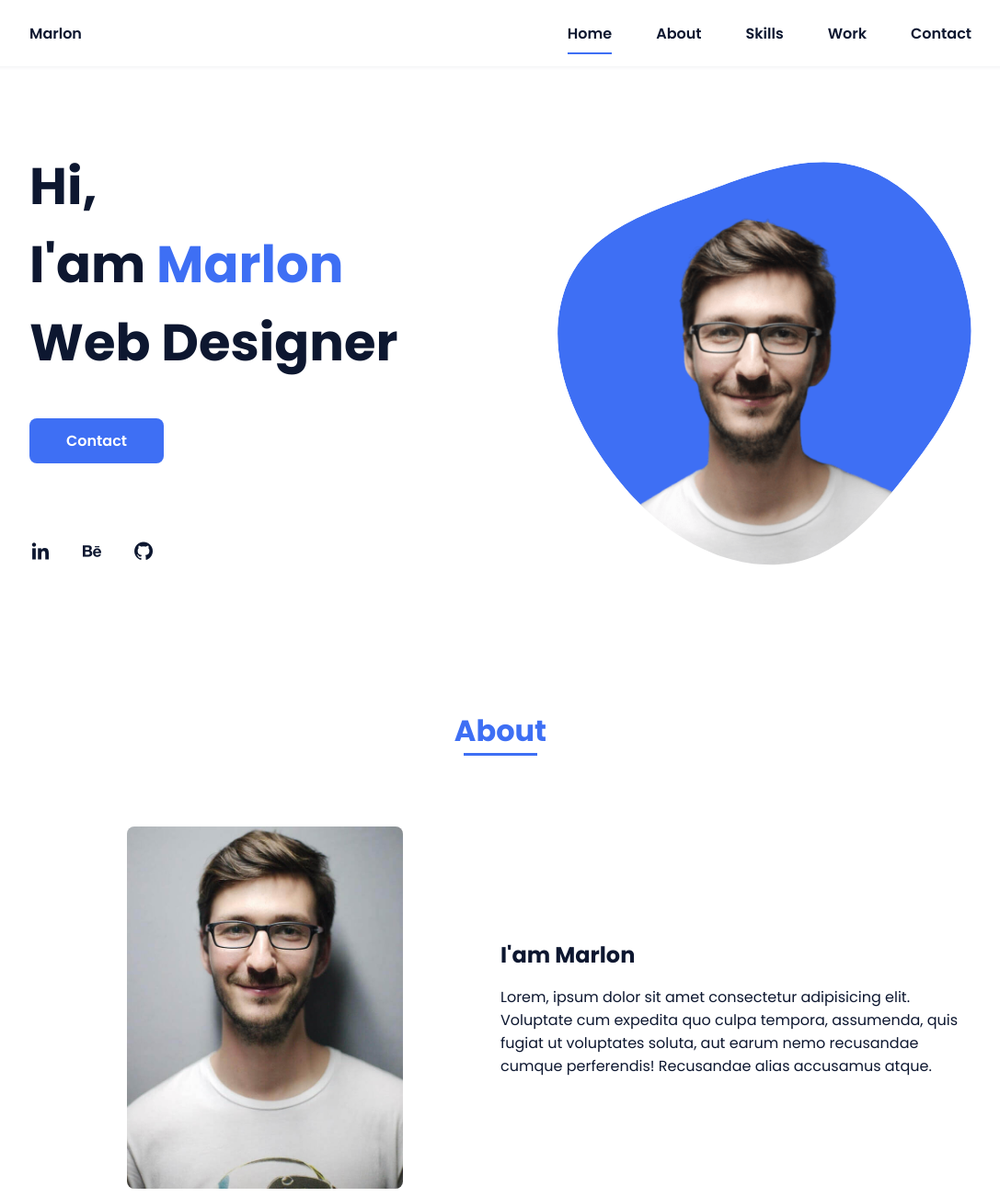
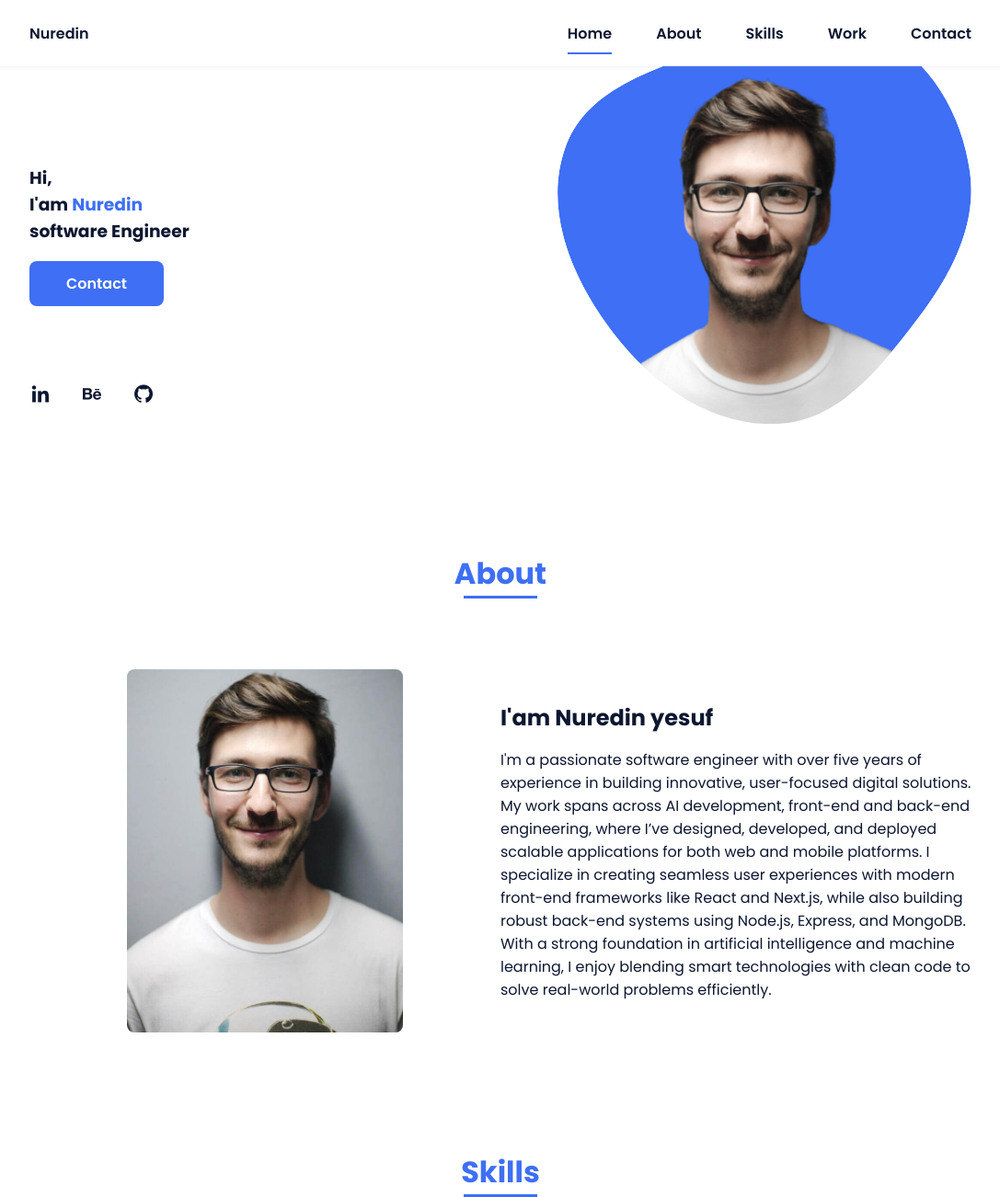
Before and after one commit to NuredinYesuf/portfoli1, a plain HTML site: page index.html in a window 1280 px wide. Shown: the top 1302 px of the page at 92% size, without its empty margins (96-1183 px from the left). Drawn offline with nearby package versions, Linux system fonts and the light colour scheme.

Commit message:
update
update

```diff
--- a/assets/css/styles.css
+++ b/assets/css/styles.css
@@ -187,10 +187,11 @@ img {
 .home__data {
   align-self: center;
 }
-.home__title {
-  font-size: var(--big-font-size);
+..home__title {
+  font-size: 1.25rem; /* Medium font size, typically 20px */
   margin-bottom: var(--mb-5);
 }
+
 .home__title-color {
   color: var(--first-color);
 }
--- a/index.html
+++ b/index.html
@@ -16,7 +16,7 @@
         <header class="l-header">
             <nav class="nav bd-grid">
                 <div>
-                    <a href="#" class="nav__logo">Marlon</a>
+                    <a href="#" class="nav__logo">Nuredin</a>
                 </div>
 
                 <div class="nav__menu" id="nav-menu">
@@ -39,7 +39,7 @@
             <!--===== HOME =====-->
             <section class="home bd-grid" id="home">
                 <div class="home__data">
-                    <h1 class="home__title">Hi,<br>I'am <span class="home__title-color">Marlon</span><br> Web Designer</h1>
+                    <h3 class="home__title">Hi,<br>I'am <span class="home__title-color">Nuredin</span><br> software Engineer</h3>
 
                     <a href="#" class="button">Contact</a>
                 </div>
@@ -73,8 +73,9 @@
                     </div>
 
                     <div>
-                        <h2 class="about__subtitle">I'am Marlon</h2>
-                        <p class="about__text">Lorem, ipsum dolor sit amet consectetur adipisicing elit. Voluptate cum expedita quo culpa tempora, assumenda, quis fugiat ut voluptates soluta, aut earum nemo recusandae cumque perferendis! Recusandae alias accusamus atque.</p>
+                        <h2 class="about__subtitle">I'am Nuredin yesuf </h2>
+                        <p class="about__text">I'm a passionate software engineer with over five years of experience in building innovative, user-focused digital solutions. My work spans across AI development, front-end and back-end engineering, where I’ve designed, developed, and deployed scalable applications for both web and mobile platforms. I specialize in creating seamless user experiences with modern front-end frameworks like React and Next.js, while also building robust back-end systems using Node.js, Express, and MongoDB.
+                             With a strong foundation in artificial intelligence and machine learning, I enjoy blending smart technologies with clean code to solve real-world problems efficiently.</p>
                     </div>
                 </div>
             </section>
```
